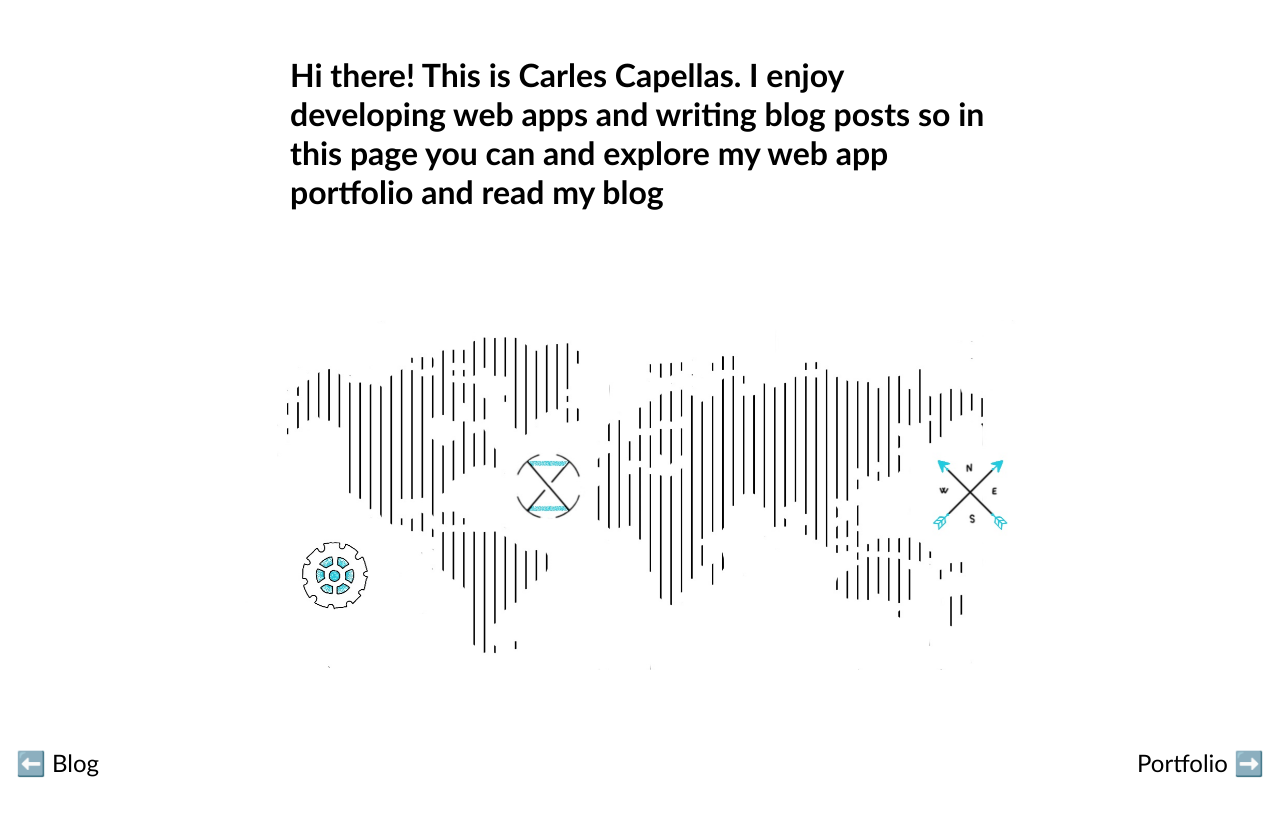
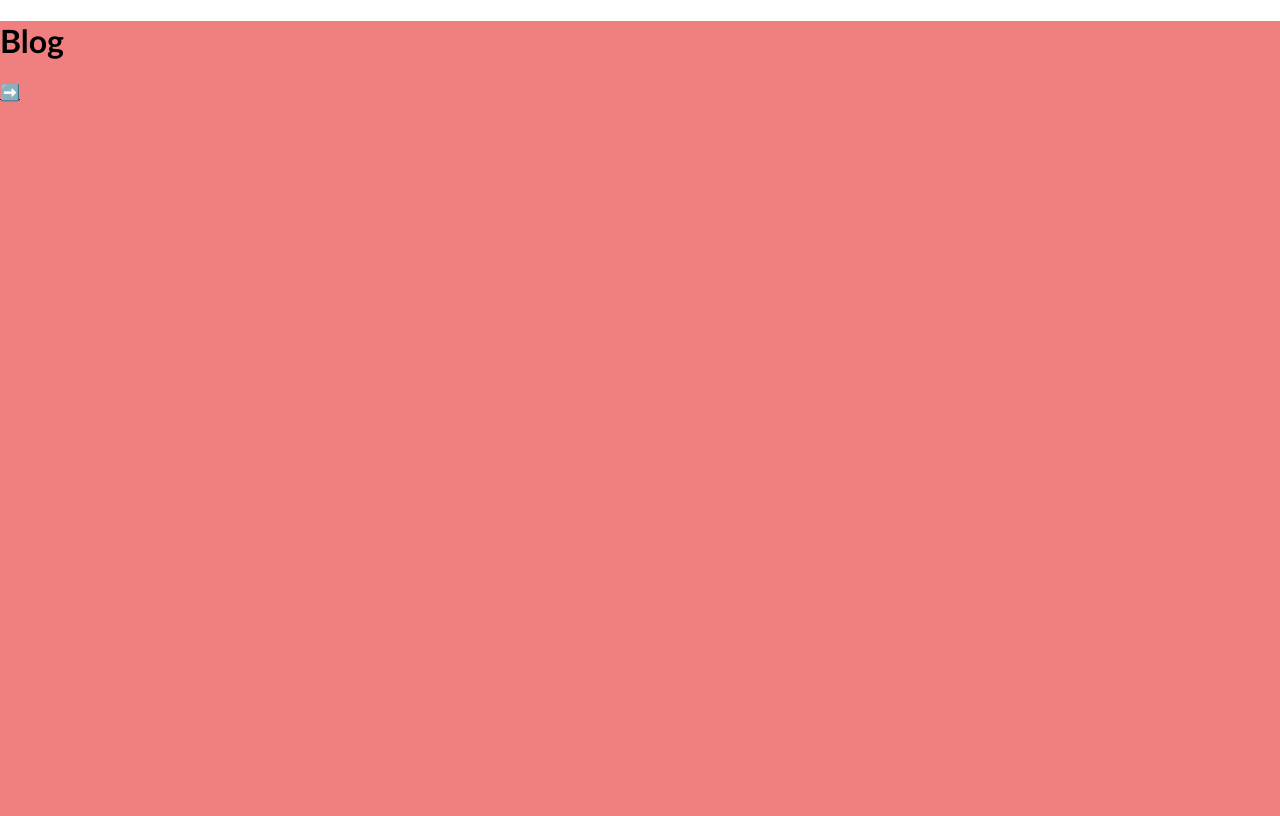
Before and after one commit to capelski/react-personal-page, a React app: page /blog in a window 1280 px wide. Shown: the top 816 px of the page. Built offline with nearby package versions, Linux system fonts and the light colour scheme.

Commit message:
feat: add routes and transition groups

```diff
--- a/package.json
+++ b/package.json
@@ -19,6 +19,7 @@
         "@types/react": "16.9.41",
         "@types/react-dom": "16.9.8",
         "@types/react-router-dom": "5.1.5",
+        "@types/react-transition-group": "4.4.0",
         "awesome-typescript-loader": "5.2.1",
         "css-loader": "3.6.0",
         "file-loader": "6.0.0",
@@ -38,6 +39,7 @@
         "express": "4.17.1",
         "react": "16.13.1",
         "react-dom": "16.13.1",
-        "react-router-dom": "5.2.0"
+        "react-router-dom": "5.2.0",
+        "react-transition-group": "4.4.1"
     }
 }
--- /dev/null
+++ b/src/components/blog.tsx
@@ -0,0 +1,9 @@
+import React from 'react';
+import { NavLink } from 'react-router-dom';
+
+export const Blog = () => (
+    <div className="blog">
+        <h1>Blog</h1>
+        <NavLink to="/">➡️</NavLink>
+    </div>
+);
--- a/src/components/home.tsx
+++ b/src/components/home.tsx
@@ -1,4 +1,5 @@
 import React from 'react';
+import { NavLink } from 'react-router-dom';
 import homeImage from './home-image.jpg';
 
 export const Home = () => (
@@ -17,8 +18,12 @@ export const Home = () => (
                 </div>
             </div>
             <div className="home-links">
-                <div className="home-link">⬅️ Blog</div>
-                <div className="home-link">Portfolio ➡️</div>
+                <NavLink to="/blog" className="home-link">
+                    ⬅️ Blog
+                </NavLink>
+                <NavLink to="/portfolio" className="home-link">
+                    Portfolio ➡️
+                </NavLink>
             </div>
         </div>
     </React.Fragment>
--- /dev/null
+++ b/src/components/portfolio.tsx
@@ -0,0 +1,9 @@
+import React from 'react';
+import { NavLink } from 'react-router-dom';
+
+export const Portfolio = () => (
+    <div className="portfolio">
+        <h1>Portfolio</h1>
+        <NavLink to="/">⬅️</NavLink>
+    </div>
+);
--- a/src/index.tsx
+++ b/src/index.tsx
@@ -1,17 +1,39 @@
 import React from 'react';
 import ReactDOM from 'react-dom';
-import { BrowserRouter, Route, Switch } from 'react-router-dom';
+import { BrowserRouter, Route } from 'react-router-dom';
+import { CSSTransition } from 'react-transition-group';
+import { Blog } from './components/blog';
 import { Home } from './components/home';
+import { Portfolio } from './components/portfolio';
 
 import './style/main.scss';
 
+const routes = [
+    { path: '/blog', name: 'Blog', component: Blog },
+    { path: '/portfolio', name: 'Portfolio', component: Portfolio },
+    { path: '/', name: 'Home', component: Home }
+];
+
 const App = () => (
     <BrowserRouter>
-        <Switch>
-            <Route path="/">
-                <Home />
-            </Route>
-        </Switch>
+        {routes.map((route) => (
+            <Route
+                key={route.path}
+                exact={true}
+                path={route.path}
+                children={(childrenProps) => (
+                    <CSSTransition
+                        in={childrenProps.match != null}
+                        // Keep in sync with variables.scss $transitionsDuration
+                        timeout={1000}
+                        classNames="page"
+                        unmountOnExit={true}
+                    >
+                        <route.component />
+                    </CSSTransition>
+                )}
+            />
+        ))}
     </BrowserRouter>
 );
 
--- a/src/style/animations.scss
+++ b/src/style/animations.scss
@@ -1,4 +1,4 @@
-@keyframes slide-down {
+@keyframes slide-in-down {
     #{0%} {
         opacity: 0;
         transform: translateY(-100px);
@@ -10,7 +10,19 @@
     }
 }
 
-@keyframes slide-left {
+@keyframes slide-in-left {
+    #{0%} {
+        opacity: 0;
+        transform: translateX(-100px);
+    }
+
+    #{100%} {
+        opacity: 1;
+        transform: translateX(0);
+    }
+}
+
+@keyframes slide-in-right {
     #{0%} {
         opacity: 0;
         transform: translateX(100px);
@@ -22,14 +34,62 @@
     }
 }
 
-@keyframes slide-right {
+@keyframes slide-in-up {
     #{0%} {
         opacity: 0;
-        transform: translateX(-100px);
+        transform: translateY(100px);
     }
 
     #{100%} {
         opacity: 1;
+        transform: translateY(0);
+    }
+}
+
+@keyframes slide-out-down {
+    #{0%} {
+        opacity: 1;
+        transform: translateY(0);
+    }
+
+    #{100%} {
+        opacity: 0;
+        transform: translateY(100px);
+    }
+}
+
+@keyframes slide-out-left {
+    #{0%} {
+        opacity: 1;
         transform: translateX(0);
     }
+
+    #{100%} {
+        opacity: 0;
+        transform: translateX(-100px);
+    }
 }
+
+@keyframes slide-out-right {
+    #{0%} {
+        opacity: 1;
+        transform: translateX(0);
+    }
+
+    #{100%} {
+        opacity: 0;
+        transform: translateX(100px);
+    }
+}
+
+@keyframes slide-out-up {
+    #{0%} {
+        opacity: 1;
+        transform: translateY(0);
+    }
+
+    #{100%} {
+        opacity: 0;
+        transform: translateY(-100px);
+    }
+}
--- /dev/null
+++ b/src/style/blog.scss
@@ -0,0 +1,20 @@
+@import './variables.scss';
+
+.blog {
+    background-color: lightcoral;
+    height: 100%;
+
+    &.page-enter-active {
+        display: none;
+    }
+    &.page-enter-done {
+        animation: slide-in-left $transitionsDuration forwards;
+    }
+
+    &.page-exit-active {
+        animation: slide-out-left $transitionsDuration forwards;
+    }
+    &.page-exit-done {
+        display: none;
+    }
+}
--- a/src/style/home.scss
+++ b/src/style/home.scss
@@ -26,9 +26,6 @@ $homeLinksHeight: 75px;
             h1 {
                 max-width: 700px;
                 margin: 0;
-                opacity: 0;
-                animation: slide-left $homeAnimationsDuration forwards;
-                animation-delay: $homeAnimationsDelay;
                 font-size: 24px;
 
                 @media (min-width: $medium) {
@@ -43,9 +40,6 @@ $homeLinksHeight: 75px;
 
             img {
                 width: 100%;
-                opacity: 0;
-                animation: slide-right $homeAnimationsDuration forwards;
-                animation-delay: $homeAnimationsDelay * 2;
 
                 @media (min-width: $medium) {
                     width: unset;
@@ -61,14 +55,69 @@ $homeLinksHeight: 75px;
         display: flex;
         justify-content: space-between;
         align-items: center;
-        opacity: 0;
-        animation: slide-down $homeAnimationsDuration forwards;
-        animation-delay: $homeAnimationsDelay * 3;
 
         .home-link {
+            text-decoration: none;
+            color: black;
             font-size: 24px;
             padding: 16px;
             cursor: pointer;
         }
     }
+
+    /* Animations */
+
+    &.page-enter-active {
+        display: none;
+    }
+    &:not(.page-enter-done):not(.page-exit-active), // Apply home first load too
+    &.page-enter-done {
+        // Total enter animations time CAN exceed $transitionsDuration
+        $enterAnimations: $transitionsDuration / 2;
+
+        .home-content {
+            .home-header {
+                opacity: 0;
+                animation: slide-in-left $enterAnimations forwards;
+                animation-delay: $enterAnimations;
+            }
+
+            .home-image {
+                opacity: 0;
+                animation: slide-in-right $enterAnimations forwards;
+                animation-delay: $enterAnimations * 1.5;
+            }
+        }
+
+        .home-links {
+            opacity: 0;
+            animation: slide-in-down $enterAnimations forwards;
+            animation-delay: $enterAnimations * 2;
+        }
+    }
+
+    &.page-exit-active {
+        // Total exit animations time CANNOT exceed $transitionsDuration
+        $exitAnimations: $transitionsDuration / 3;
+
+        .home-content {
+            .home-header {
+                animation: slide-out-right $exitAnimations forwards;
+                animation-delay: $exitAnimations;
+            }
+
+            .home-image {
+                animation: slide-out-left $exitAnimations forwards;
+                animation-delay: $exitAnimations * 1.5;
+            }
+        }
+
+        .home-links {
+            animation: slide-out-up $exitAnimations forwards;
+            animation-delay: $exitAnimations * 2;
+        }
+    }
+    &.page-exit-done {
+        display: none;
+    }
 }
--- a/src/style/main.scss
+++ b/src/style/main.scss
@@ -1,5 +1,7 @@
 @import './animations.scss';
+@import './blog.scss';
 @import './home.scss';
+@import './portfolio.scss';
 
 html,
 body,
@@ -7,4 +9,5 @@ body,
     min-height: 100%;
     margin: 0;
     font-family: 'Gill Sans', sans-serif;
+    overflow: hidden;
 }
--- /dev/null
+++ b/src/style/portfolio.scss
@@ -0,0 +1,20 @@
+@import './variables.scss';
+
+.portfolio {
+    background-color: lightskyblue;
+    height: 100%;
+
+    &.page-enter-active {
+        display: none;
+    }
+    &.page-enter-done {
+        animation: slide-in-right $transitionsDuration forwards;
+    }
+
+    &.page-exit-active {
+        animation: slide-out-right $transitionsDuration forwards;
+    }
+    &.page-exit-done {
+        display: none;
+    }
+}
--- a/src/style/variables.scss
+++ b/src/style/variables.scss
@@ -3,5 +3,5 @@ $medium: 768px;
 $large: 992px;
 $extra-large: 1200px;
 
-$homeAnimationsDuration: 800ms;
-$homeAnimationsDelay: 300ms;
+// Keep in sync with index.tsx CSSTransition.timeout
+$transitionsDuration: 1000ms;
```
Also changed, not shown: 1 other file (tests, documents, lock files or other folders).
